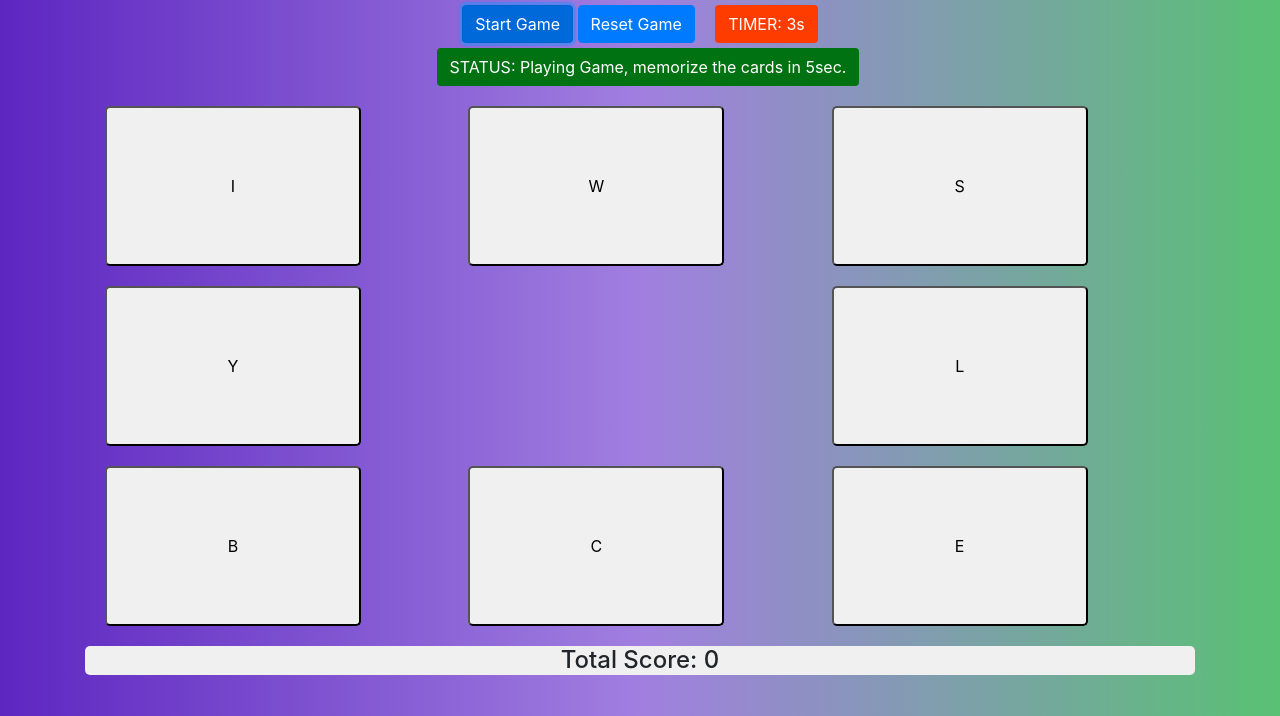
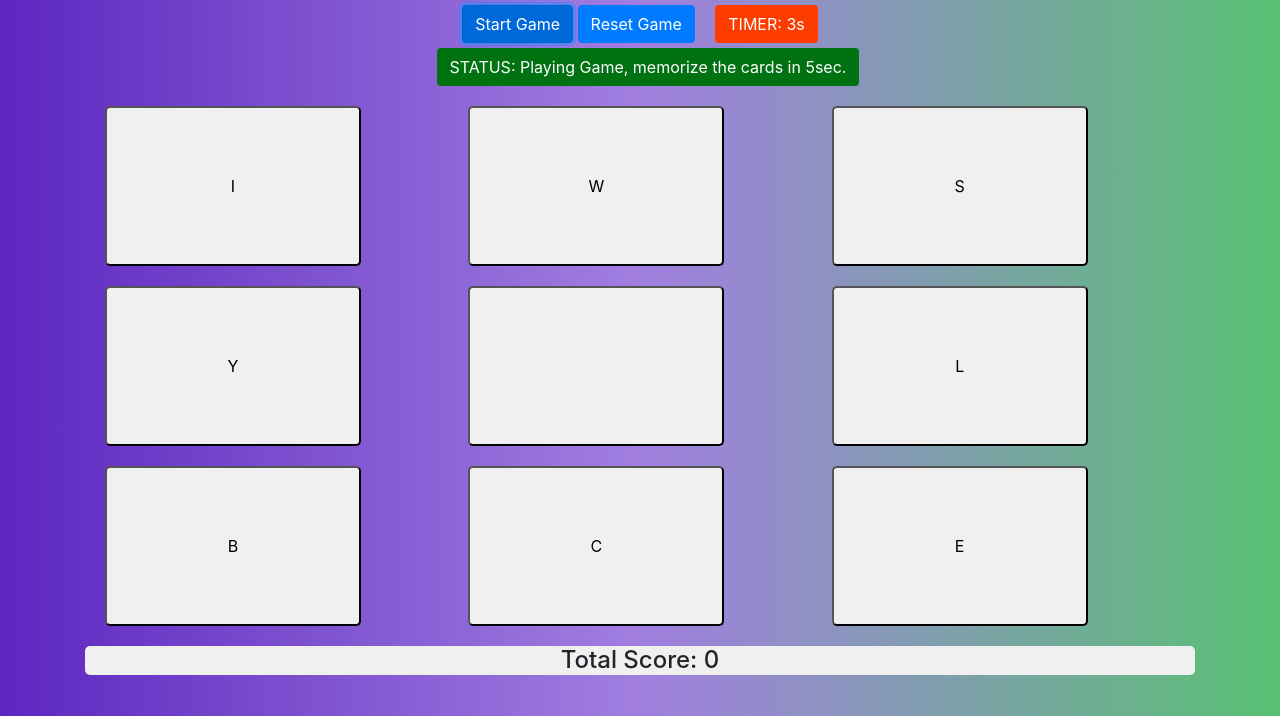
Before and after one commit to VSubhankar/Guessing-Game, a plain HTML site: page index.html in a window 1280 px wide. Both pictures are taken after a click on the button "Start Game". Shown: the part 84-800 px from the top of the page. Drawn offline with nearby package versions, Linux system fonts and the light colour scheme.

Commit message:
View Update

```diff
--- a/styles.css
+++ b/styles.css
@@ -1,6 +1,6 @@
 .hidden
  {
-    visibility: hidden;
+    color: #f0f0f0;
 }
 
 body {
```
